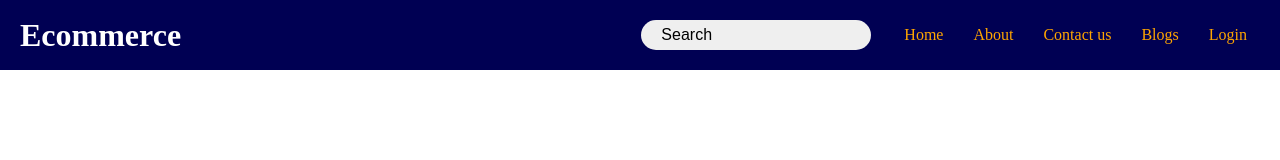
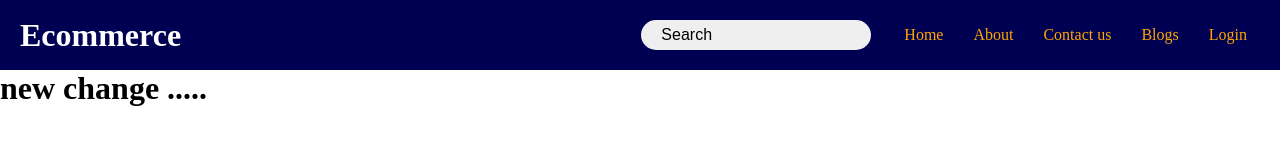
Before and after one commit to Utkarsh-1771/apache, a plain HTML site: page index.html in a window 1280 px wide. Drawn offline with Linux system fonts and the light colour scheme.

Commit message:
minor changes

```diff
--- a/index.html
+++ b/index.html
@@ -25,7 +25,7 @@
         </div>
     </header>
     <main>
-
+        <h1>new change .....</h1>
     </main>
 </body>
 
```
